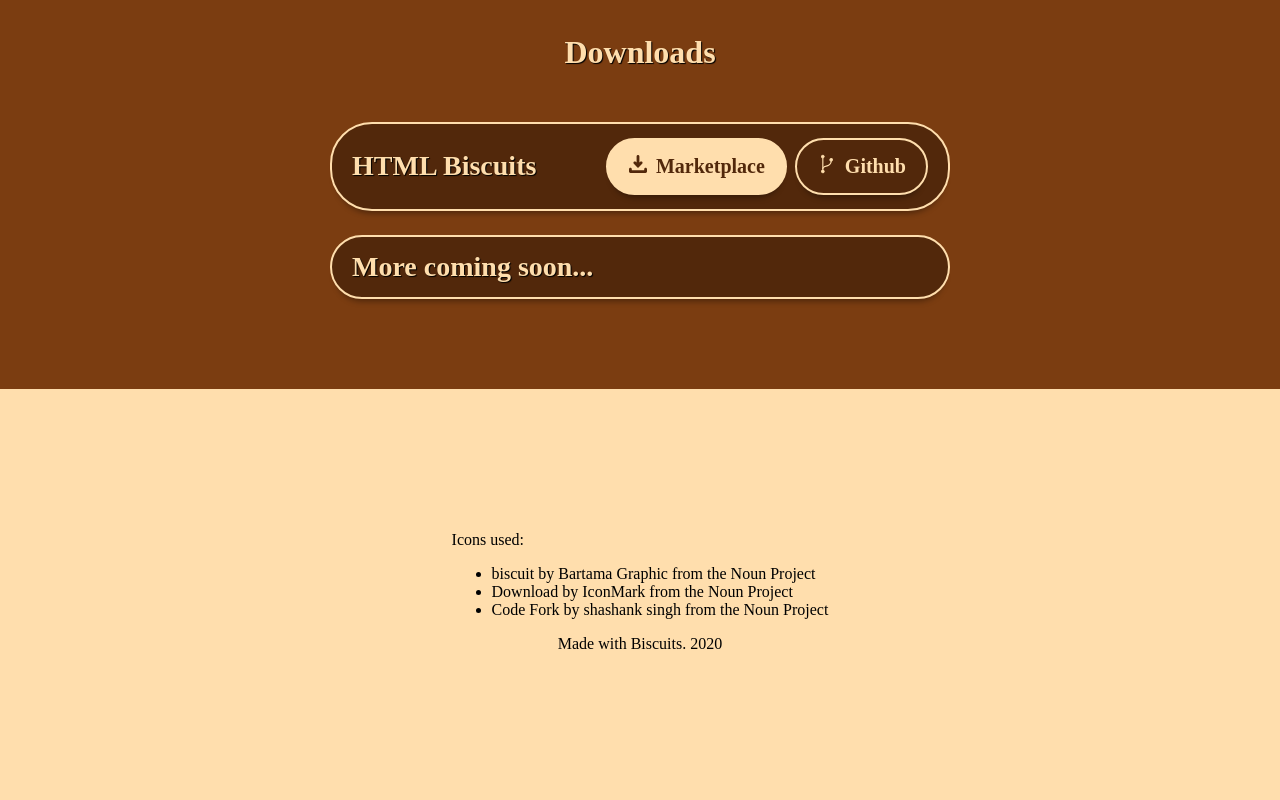
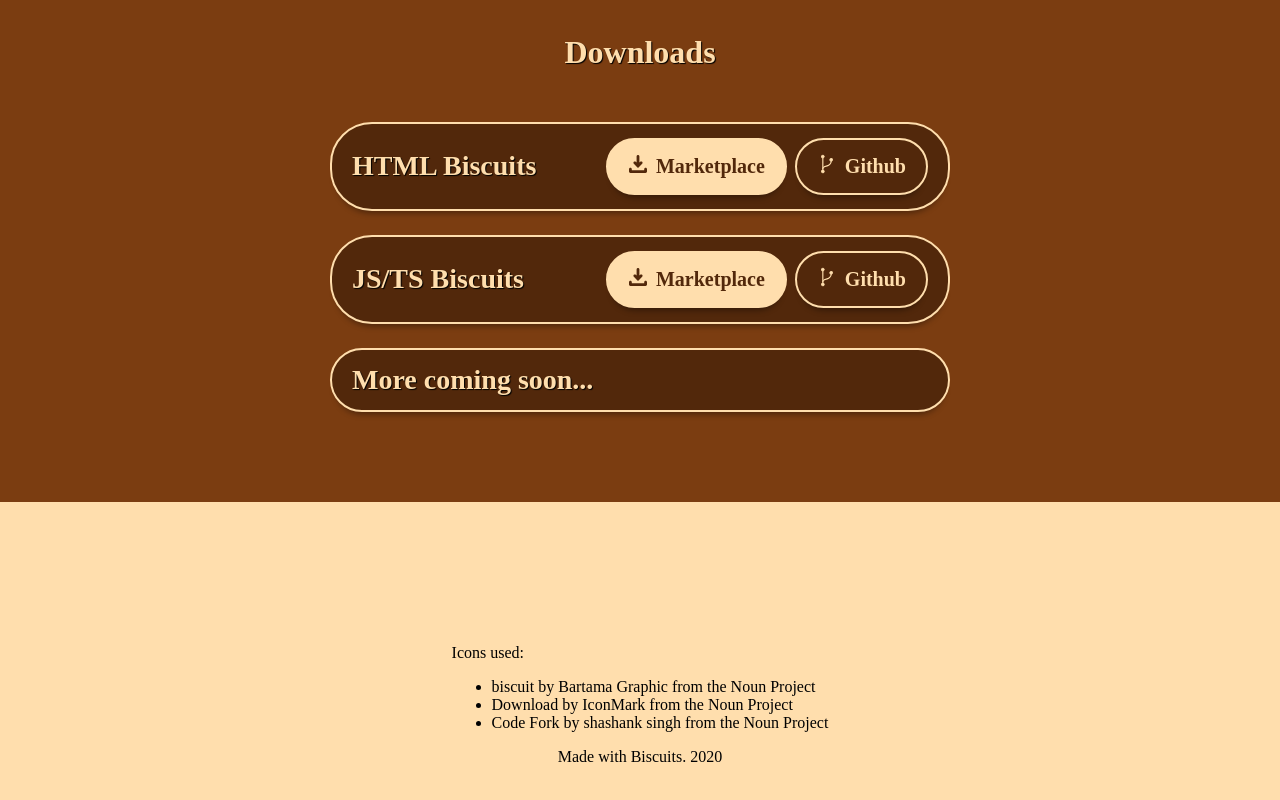
Before and after one commit to code-biscuits/code-biscuits.github.io, a Nuxt app: page / in a window 1280 px wide. Shown: the part 1020-1820 px from the top of the page. Before the commit the page ends 1715 px from the top, so only its background shows below. Built offline with nearby package versions, Linux system fonts and the light colour scheme.

Commit message:
feat: add js-ts-biscuits to downloads

```diff
--- a/pages/index.vue
+++ b/pages/index.vue
@@ -28,6 +28,28 @@
             <a
               class="github-button"
               href="https://github.com/code-biscuits/html-biscuits/"
+            >
+              <img
+                class="icon"
+                src="~/assets/images/icon-code-fork-light.svg"
+              />
+              <span class="text">Github</span>
+            </a>
+          </div>
+        </li>
+        <li class="download">
+          <h3>JS/TS Biscuits</h3>
+          <div class="buttons">
+            <a
+              class="marketplace-button"
+              href="https://marketplace.visualstudio.com/items?itemName=CodeBiscuits.js-ts-biscuits"
+            >
+              <img class="icon" src="~/assets/images/icon-download-dark.svg" />
+              <span class="text">Marketplace</span>
+            </a>
+            <a
+              class="github-button"
+              href="https://github.com/code-biscuits/js-ts-biscuits/"
             >
               <img
                 class="icon"
```
